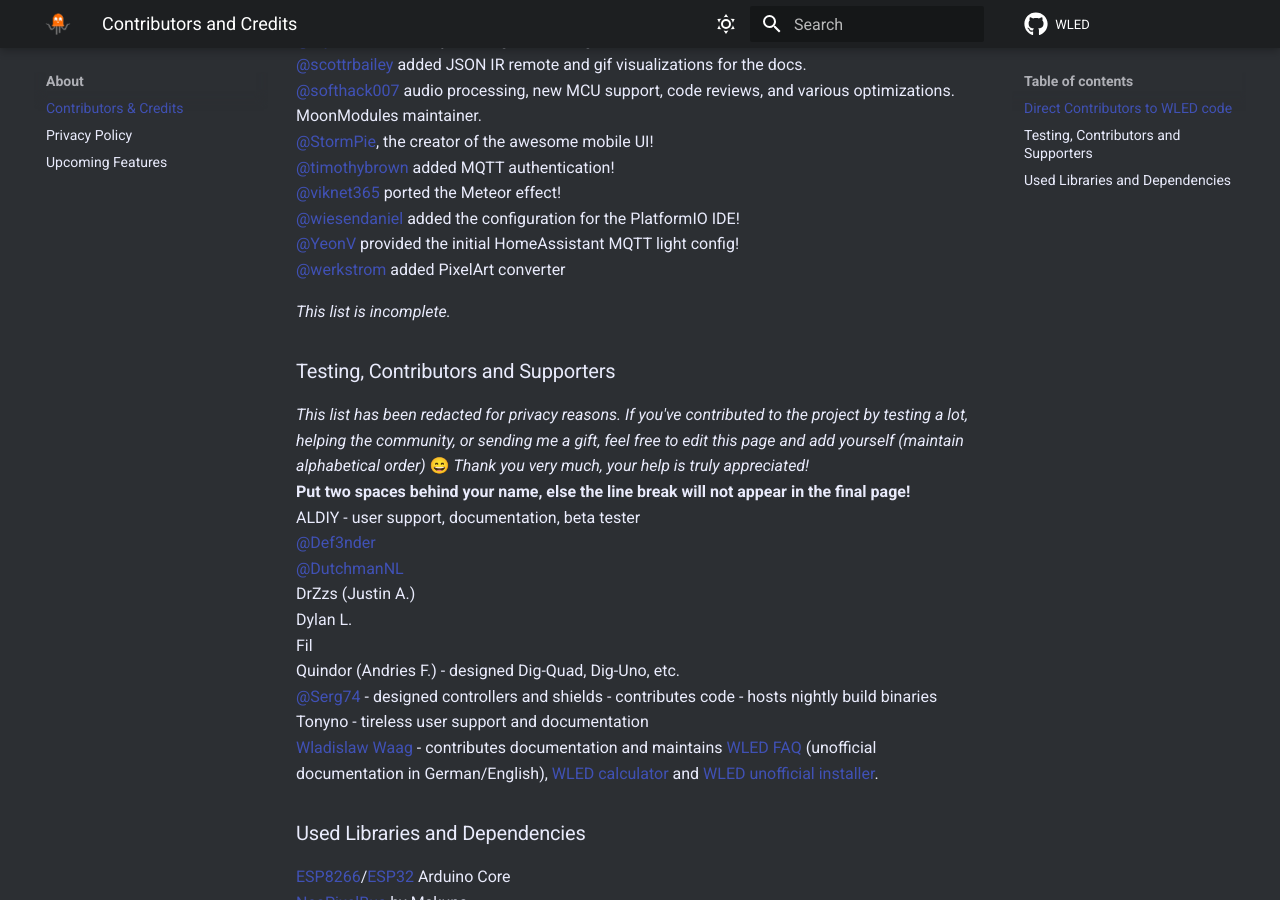
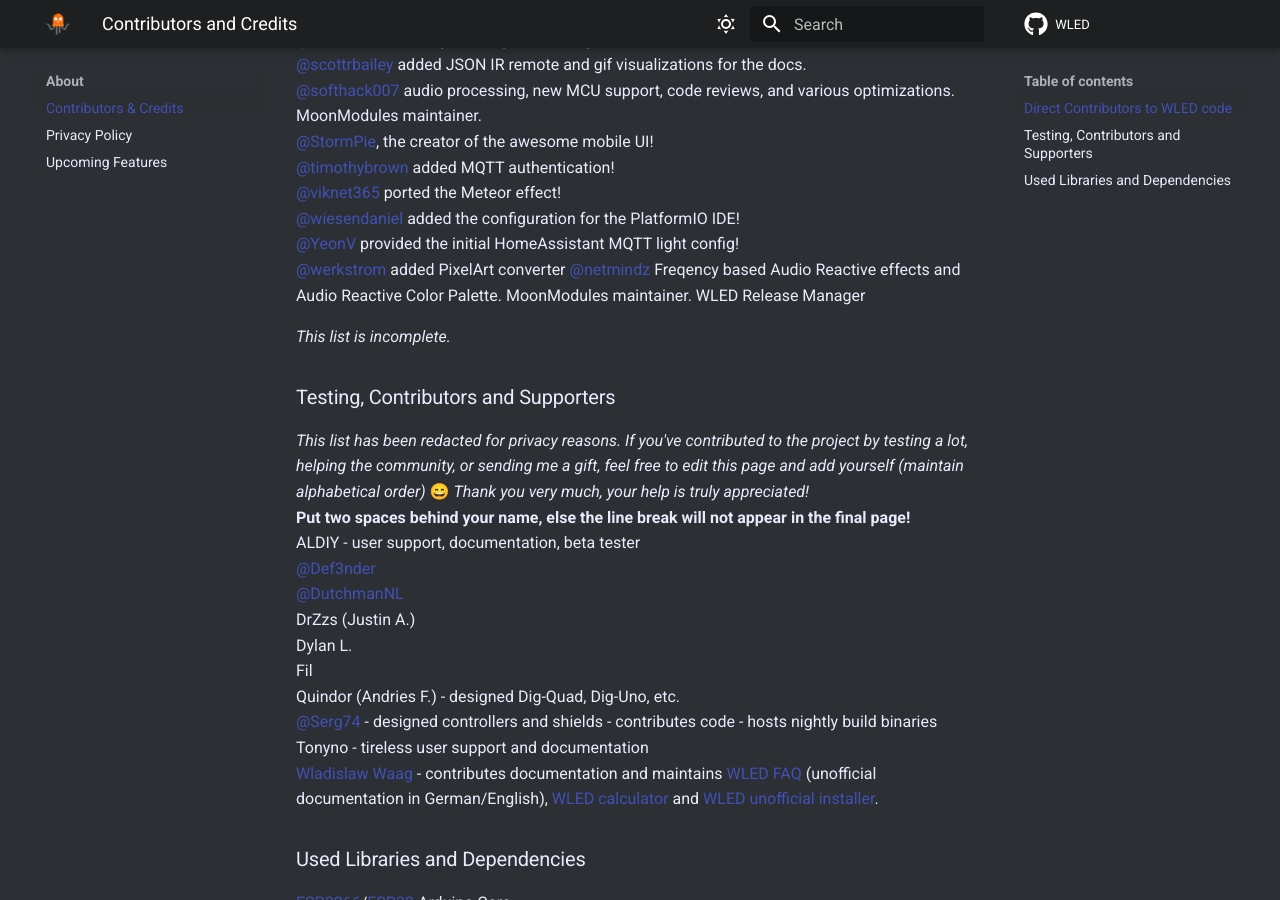
Before and after one commit to Aircoookie/WLED-Docs, an MkDocs documentation site: the page built from docs/about/contributors.md, in a window 1280 px wide and 900 px high, scrolled down 658 px. Built offline with MkDocs 1.6.1 and Material for MkDocs 9.7.7, drawn with Linux system fonts in a browser that asks for light colours; comment, search, counter and statistics services are not loaded.

Commit message:
Update contributors - Add netmindz

```diff
--- a/docs/about/contributors.md
+++ b/docs/about/contributors.md
@@ -28,6 +28,7 @@
 [@wiesendaniel](https://github.com/wiesendaniel) added the configuration for the PlatformIO IDE!
 [@YeonV](https://github.com/YeonV) provided the initial HomeAssistant MQTT light config!
 [@werkstrom](https://github.com/werkstrom) added PixelArt converter
+[@netmindz](https://github.com/netmindz) Freqency based Audio Reactive effects and Audio Reactive Color Palette. MoonModules maintainer. WLED Release Manager
 
 _This list is incomplete._
 
```
